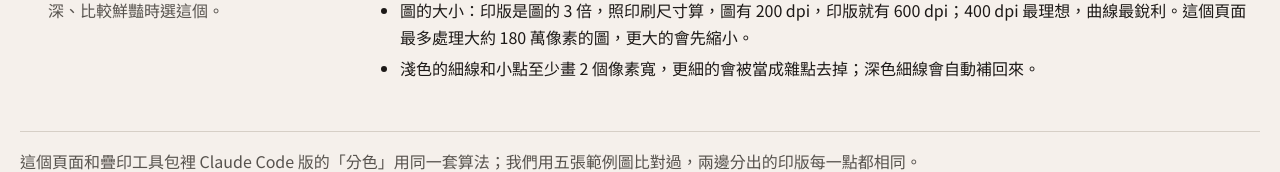
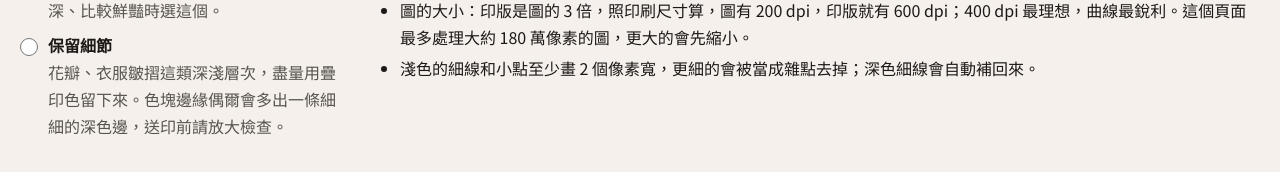
Before and after one commit to uthmod/overprint-kit, a plain HTML site: page overprint-separation/web/index.html in a window 1280 px wide. Shown: the part 1193-1365 px from the top of the page. Drawn offline with nearby package versions, Linux system fonts and the light colour scheme.

Commit message:
分色: 保留細節 option (penalty 3) on the page; documented in SKILL.md

```diff
--- a/overprint-separation/web/index.html
+++ b/overprint-separation/web/index.html
@@ -134,6 +134,7 @@
         <div class="choice" role="radiogroup" aria-label="圖的類型">
           <label><input type="radio" name="penalty" value="8" id="penalty8" checked><span><b>一般插畫</b><small>大部分是單色，偶爾疊色。偏淡、混濁的顏色會歸到單色。</small></span></label>
           <label><input type="radio" name="penalty" value="6" id="penalty6"><span><b>大量使用疊印色</b><small>圖裡刻意畫了很多疊色，而且畫得比色盤深、比較鮮豔時選這個。</small></span></label>
+          <label><input type="radio" name="penalty" value="3" id="penalty3"><span><b>保留細節</b><small>花瓣、衣服皺摺這類深淺層次，盡量用疊印色留下來。色塊邊緣偶爾會多出一條細細的深色邊，送印前請放大檢查。</small></span></label>
         </div>
       </div>
 
```
Also changed, not shown: 1 other file.
